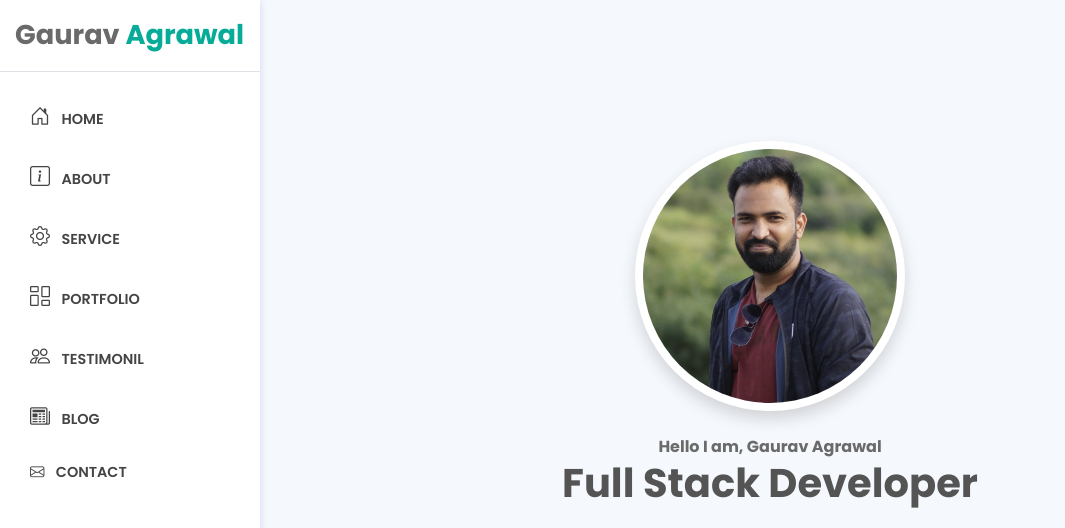
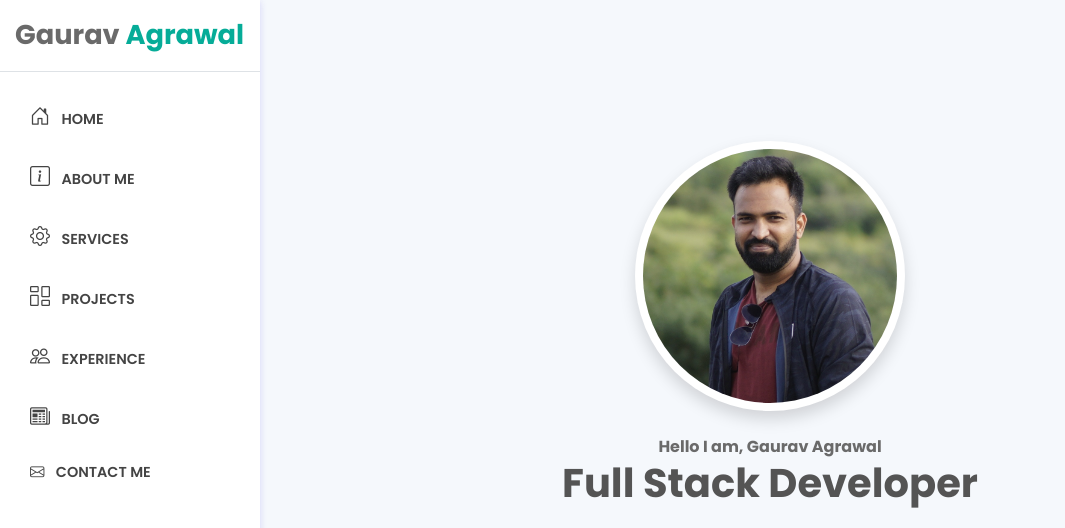
Before and after one commit to ga3003/ga3003.github.io, a plain HTML site: page index.html in a window 1280 px wide. Shown: the top 528 px of the page, without its empty margins (0-1065 px from the left). Drawn offline with nearby package versions, Linux system fonts and the light colour scheme.

Commit message:
Update index.html

```diff
--- a/index.html
+++ b/index.html
@@ -21,12 +21,12 @@
             <div id="navbarNav" class="navcol d-none d-lg-block">
                 <ul>
                     <li><a href="#"><i class="bi bi-house-door fs-5 me-2"></i> Home</a></li>
-                    <li><a href="#about"><i class="bi fs-5 bi-info-square me-2"></i> About</a></li>
-                    <li><a href="#service"><i class="bi fs-5 bi-gear me-2"></i> Service</a></li>
-                    <li><a href="#portfolio"><i class="bi fs-5 bi-columns-gap me-2"></i> Portfolio</a></li>
-                    <li><a href="#testimonial"><i class="bi fs-5 bi-people me-2"></i> Testimonil</a></li>
+                    <li><a href="#about"><i class="bi fs-5 bi-info-square me-2"></i> About Me</a></li>
+                    <li><a href="#service"><i class="bi fs-5 bi-gear me-2"></i> Services</a></li>
+                    <li><a href="#portfolio"><i class="bi fs-5 bi-columns-gap me-2"></i> Projects</a></li>
+                    <li><a href="#testimonial"><i class="bi fs-5 bi-people me-2"></i> Experience</a></li>
                     <li><a href="#blog"><i class="bi fs-5 bi-newspaper me-2"></i> Blog</a></li>
-                    <li><a href="#contact"><i class="bifs-5  bi-envelope me-2"></i> Contact</a></li>
+                    <li><a href="#contact"><i class="bifs-5  bi-envelope me-2"></i> Contact Me</a></li>
                 </ul>
             </div>
         </header>
```
